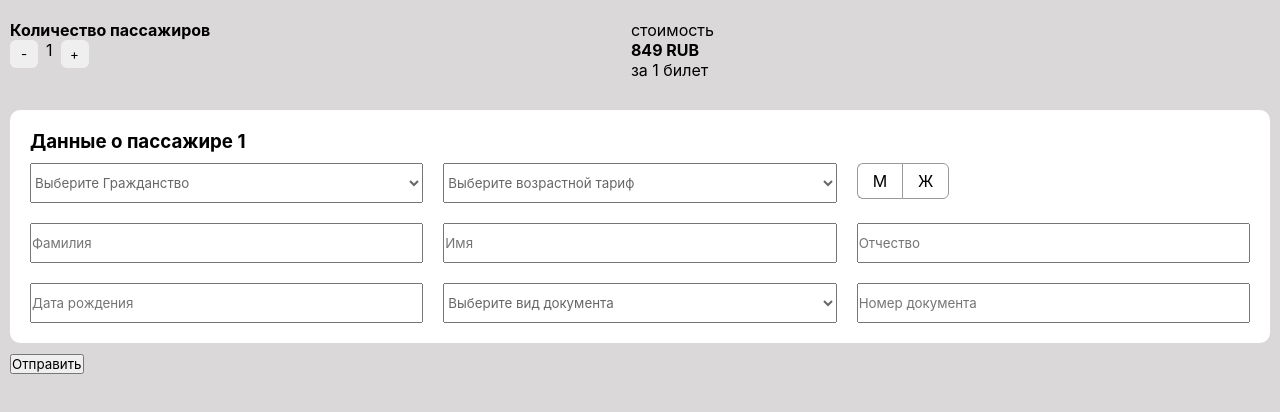
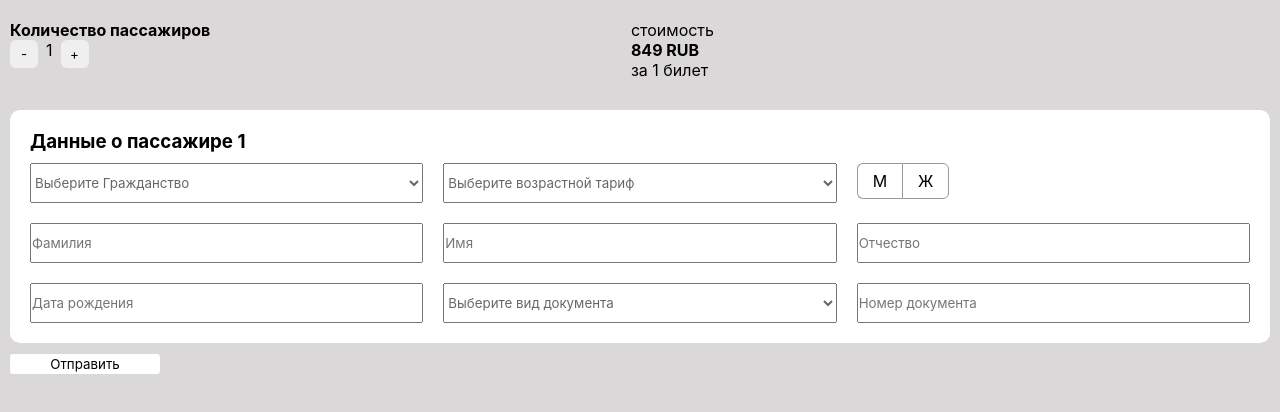
Before and after one commit to karanzhenya/react-js-test-project, a React (Vite) app: page /#/ in a window 1280 px wide. Shown: the top 412 px of the page. Built offline with nearby package versions, Linux system fonts and the light colour scheme.

Commit message:
Update FormPage.jsx
change button submit to input

```diff
--- a/src/pages/FormPage/FormPage.jsx
+++ b/src/pages/FormPage/FormPage.jsx
@@ -199,7 +199,7 @@ function FormPage(props) {
                         );
                     })}
                     <div className='submitButton'>
-                        <button type="submit">Отправить</button>
+                        <input type="submit" value='Отправить' name='Отправить'/>
                     </div>
                 </form>
             </section>
```
